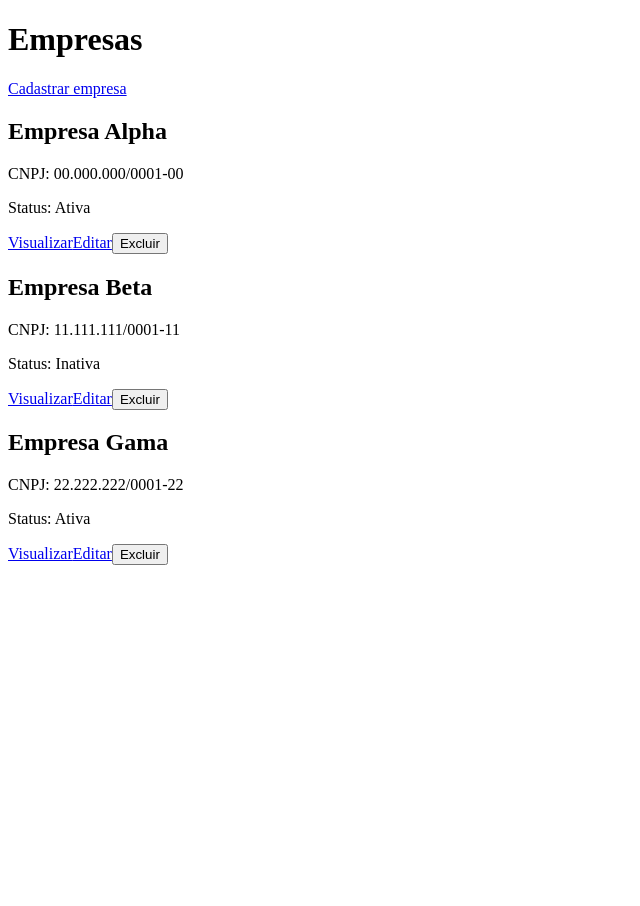
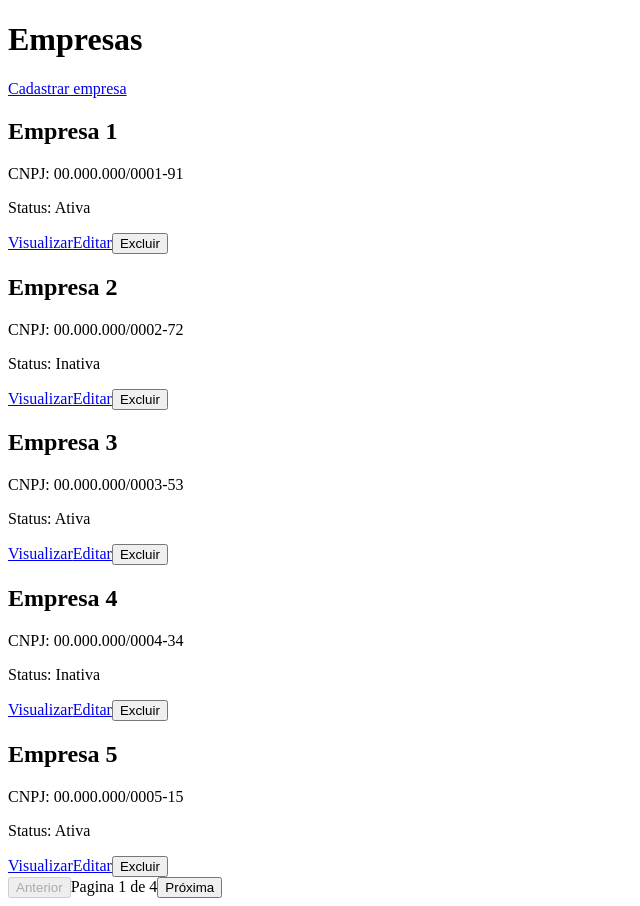
Before and after one commit to LeonardoFelps/company-management, a Vue app: page /empresas in a window 1280 px wide. Shown: the whole page, without its empty margins (0-640 px from the left). Before the commit the page ends 800 px from the top, so only its background shows below. Built offline with nearby package versions, Linux system fonts and the light colour scheme.

Commit message:
feat: implementar paginação na listagem de empresas

```diff
--- a/src/mocks/db.js
+++ b/src/mocks/db.js
@@ -1,50 +1,282 @@
 export const companies = [
   {
     id: 1,
-    name: 'Empresa Alpha',
-    cnpj: '00.000.000/0001-00',
+    name: 'Empresa 1',
+    cnpj: '00.000.000/0001-91',
     status: 1,
     users: [
       {
         id: 1,
-        name: 'Joao Silva',
-        email: 'joao@alpha.com',
+        name: 'Usuario 1',
+        email: 'usuario1@empresa1.com',
         role: 'Administrador',
       },
+    ],
+  },
+  {
+    id: 2,
+    name: 'Empresa 2',
+    cnpj: '00.000.000/0002-72',
+    status: 0,
+    users: [
       {
         id: 2,
-        name: 'Maria Souza',
-        email: 'maria@alpha.com',
+        name: 'Usuario 2',
+        email: 'usuario2@empresa2.com',
         role: 'Analista',
       },
     ],
   },
   {
-    id: 2,
-    name: 'Empresa Beta',
-    cnpj: '11.111.111/0001-11',
+    id: 3,
+    name: 'Empresa 3',
+    cnpj: '00.000.000/0003-53',
+    status: 1,
+    users: [
+      {
+        id: 3,
+        name: 'Usuario 3',
+        email: 'usuario3@empresa3.com',
+        role: 'Gerente',
+      },
+    ],
+  },
+  {
+    id: 4,
+    name: 'Empresa 4',
+    cnpj: '00.000.000/0004-34',
     status: 0,
     users: [
       {
-        id: 3,
-        name: 'Mauro Santos',
-        email: 'mauro@beta.com',
+        id: 4,
+        name: 'Usuario 4',
+        email: 'usuario4@empresa4.com',
         role: 'Administrador',
       },
     ],
   },
   {
-    id: 3,
-    name: 'Empresa Gama',
-    cnpj: '22.222.222/0001-22',
+    id: 5,
+    name: 'Empresa 5',
+    cnpj: '00.000.000/0005-15',
     status: 1,
     users: [
       {
-        id: 4,
-        name: 'Tiago Mendes',
-        email: 'tiago@gama.com',
+        id: 5,
+        name: 'Usuario 5',
+        email: 'usuario5@empresa5.com',
+        role: 'Analista',
+      },
+    ],
+  },
+  {
+    id: 6,
+    name: 'Empresa 6',
+    cnpj: '00.000.000/0006-04',
+    status: 0,
+    users: [
+      {
+        id: 6,
+        name: 'Usuario 6',
+        email: 'usuario6@empresa6.com',
         role: 'Gerente',
       },
     ],
   },
+  {
+    id: 7,
+    name: 'Empresa 7',
+    cnpj: '00.000.000/0007-87',
+    status: 1,
+    users: [
+      {
+        id: 7,
+        name: 'Usuario 7',
+        email: 'usuario7@empresa7.com',
+        role: 'Administrador',
+      },
+    ],
+  },
+  {
+    id: 8,
+    name: 'Empresa 8',
+    cnpj: '00.000.000/0008-68',
+    status: 0,
+    users: [
+      {
+        id: 8,
+        name: 'Usuario 8',
+        email: 'usuario8@empresa8.com',
+        role: 'Analista',
+      },
+    ],
+  },
+  {
+    id: 9,
+    name: 'Empresa 9',
+    cnpj: '00.000.000/0009-49',
+    status: 1,
+    users: [
+      {
+        id: 9,
+        name: 'Usuario 9',
+        email: 'usuario9@empresa9.com',
+        role: 'Gerente',
+      },
+    ],
+  },
+  {
+    id: 10,
+    name: 'Empresa 10',
+    cnpj: '00.000.000/0010-82',
+    status: 0,
+    users: [
+      {
+        id: 10,
+        name: 'Usuario 10',
+        email: 'usuario10@empresa10.com',
+        role: 'Administrador',
+      },
+    ],
+  },
+  {
+    id: 11,
+    name: 'Empresa 11',
+    cnpj: '00.000.000/0011-63',
+    status: 1,
+    users: [
+      {
+        id: 11,
+        name: 'Usuario 11',
+        email: 'usuario11@empresa11.com',
+        role: 'Analista',
+      },
+    ],
+  },
+  {
+    id: 12,
+    name: 'Empresa 12',
+    cnpj: '00.000.000/0012-44',
+    status: 0,
+    users: [
+      {
+        id: 12,
+        name: 'Usuario 12',
+        email: 'usuario12@empresa12.com',
+        role: 'Gerente',
+      },
+    ],
+  },
+  {
+    id: 13,
+    name: 'Empresa 13',
+    cnpj: '00.000.000/0013-25',
+    status: 1,
+    users: [
+      {
+        id: 13,
+        name: 'Usuario 13',
+        email: 'usuario13@empresa13.com',
+        role: 'Administrador',
+      },
+    ],
+  },
+  {
+    id: 14,
+    name: 'Empresa 14',
+    cnpj: '00.000.000/0014-06',
+    status: 0,
+    users: [
+      {
+        id: 14,
+        name: 'Usuario 14',
+        email: 'usuario14@empresa14.com',
+        role: 'Analista',
+      },
+    ],
+  },
+  {
+    id: 15,
+    name: 'Empresa 15',
+    cnpj: '00.000.000/0015-97',
+    status: 1,
+    users: [
+      {
+        id: 15,
+        name: 'Usuario 15',
+        email: 'usuario15@empresa15.com',
+        role: 'Gerente',
+      },
+    ],
+  },
+  {
+    id: 16,
+    name: 'Empresa 16',
+    cnpj: '00.000.000/0016-78',
+    status: 0,
+    users: [
+      {
+        id: 16,
+        name: 'Usuario 16',
+        email: 'usuario16@empresa16.com',
+        role: 'Administrador',
+      },
+    ],
+  },
+  {
+    id: 17,
+    name: 'Empresa 17',
+    cnpj: '00.000.000/0017-59',
+    status: 1,
+    users: [
+      {
+        id: 17,
+        name: 'Usuario 17',
+        email: 'usuario17@empresa17.com',
+        role: 'Analista',
+      },
+    ],
+  },
+  {
+    id: 18,
+    name: 'Empresa 18',
+    cnpj: '00.000.000/0018-30',
+    status: 0,
+    users: [
+      {
+        id: 18,
+        name: 'Usuario 18',
+        email: 'usuario18@empresa18.com',
+        role: 'Gerente',
+      },
+    ],
+  },
+  {
+    id: 19,
+    name: 'Empresa 19',
+    cnpj: '00.000.000/0019-10',
+    status: 1,
+    users: [
+      {
+        id: 19,
+        name: 'Usuario 19',
+        email: 'usuario19@empresa19.com',
+        role: 'Administrador',
+      },
+    ],
+  },
+  {
+    id: 20,
+    name: 'Empresa 20',
+    cnpj: '00.000.000/0020-54',
+    status: 0,
+    users: [
+      {
+        id: 20,
+        name: 'Usuario 20',
+        email: 'usuario20@empresa20.com',
+        role: 'Analista',
+      },
+    ],
+  },
 ]
--- a/src/pages/CompanyList.vue
+++ b/src/pages/CompanyList.vue
@@ -1,17 +1,25 @@
 <script setup>
-import { ref, onMounted } from 'vue'
-import { listCompanies, deleteCompany } from '@/services/companyService'
+import { onMounted, ref } from 'vue'
+import { deleteCompany, listCompanies } from '@/services/companyService'
 
 const companies = ref([])
 const loading = ref(false)
 const error = ref('')
+const currentPage = ref(1)
+const perPage = 5
+const totalPages = ref(1)
+const totalItems = ref(0)
 
-async function loadCompanies() {
+async function loadCompanies(page = currentPage.value) {
   loading.value = true
   error.value = ''
 
   try {
-    companies.value = await listCompanies()
+    const response = await listCompanies(page, perPage)
+    companies.value = response.items
+    currentPage.value = response.page
+    totalPages.value = response.totalPages
+    totalItems.value = response.total
   } catch (err) {
     error.value = err instanceof Error ? err.message : 'Erro ao carregar empresas'
   } finally {
@@ -19,9 +27,21 @@ async function loadCompanies() {
   }
 }
 
+function nextPage() {
+  if (currentPage.value < totalPages.value) {
+    loadCompanies(currentPage.value + 1)
+  }
+}
+
+function prevPage() {
+  if (currentPage.value > 1) {
+    loadCompanies(currentPage.value - 1)
+  }
+}
+
 async function handleDelete(id) {
   await deleteCompany(id)
-  await loadCompanies()
+  await loadCompanies(currentPage.value)
 }
 
 onMounted(() => {
@@ -52,6 +72,18 @@ onMounted(() => {
           <button type="button" @click="handleDelete(company.id)">Excluir</button>
         </div>
       </article>
+
+      <div v-if="totalItems > perPage">
+        <button type="button" @click="prevPage" :disabled="currentPage === 1">
+          Anterior
+        </button>
+
+        <span>Pagina {{ currentPage }} de {{ totalPages }}</span>
+
+        <button type="button" @click="nextPage" :disabled="currentPage === totalPages">
+          Próxima
+        </button>
+      </div>
     </section>
   </main>
 </template>
--- a/src/services/companyService.js
+++ b/src/services/companyService.js
@@ -4,10 +4,26 @@ function delay(ms = 500) {
   return new Promise((resolve) => setTimeout(resolve, ms))
 }
 
-export async function listCompanies() {
+function clone(data) {
+  return JSON.parse(JSON.stringify(data))
+}
+
+export async function listCompanies(page = 1, perPage = 5) {
   await delay()
 
-    return JSON.parse(JSON.stringify(companies))
+  const total = companies.length
+  const totalPages = Math.max(1, Math.ceil(total / perPage))
+  const currentPage = Math.min(Math.max(1, Number(page)), totalPages)
+  const start = (currentPage - 1) * perPage
+  const end = start + perPage
+
+  return {
+    items: clone(companies.slice(start, end)),
+    total,
+    page: currentPage,
+    perPage,
+    totalPages,
+  }
 }
 
 export async function getCompanyById(id) {
@@ -19,7 +35,7 @@ export async function getCompanyById(id) {
     throw new Error('Empresa não encontrada')
   }
 
-    return JSON.parse(JSON.stringify(company))
+  return clone(company)
 }
 
 export async function createCompany(data) {
@@ -34,10 +50,10 @@ export async function createCompany(data) {
   }
 
   companies.push(newCompany)
-    return JSON.parse(JSON.stringify(newCompany))
+  return clone(newCompany)
 }
 
-export async function updateCompany(id, data){
+export async function updateCompany(id, data) {
   await delay()
 
   const company = companies.find((item) => item.id === Number(id))
@@ -50,7 +66,7 @@ export async function updateCompany(id, data){
   company.cnpj = data.cnpj
   company.status = data.status
 
-    return JSON.parse(JSON.stringify(company))
+  return clone(company)
 }
 
 export async function deleteCompany(id) {
```
Lines whose indentation alone changed are shown as unchanged.
